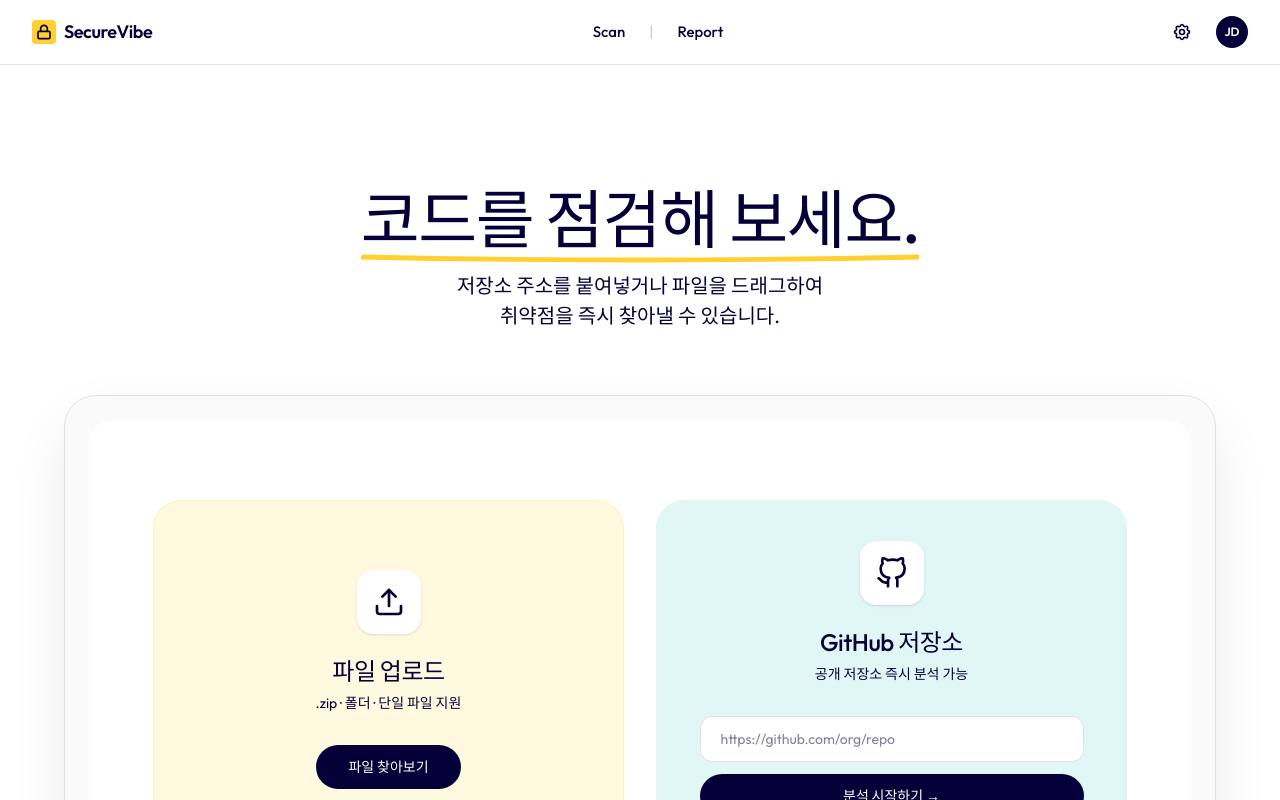
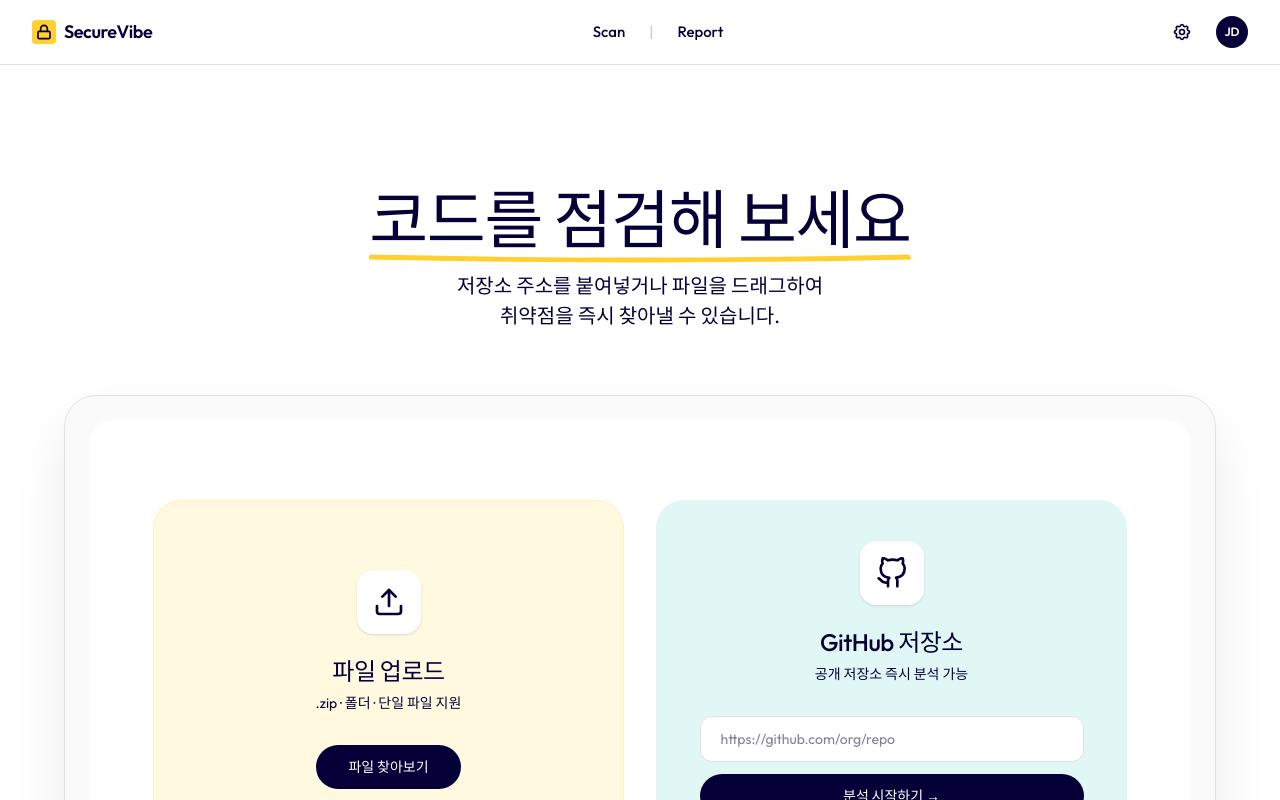
Before and after one commit to dev-somi/week8, a Next.js app: page / in a window 1280 px wide. Shown: the top 800 px of the page. Built offline with nearby package versions, Linux system fonts and the light colour scheme.

Commit message:
design: 디자인 수정

```diff
--- a/app/page.tsx
+++ b/app/page.tsx
@@ -39,7 +39,7 @@
         <section className="py-[120px] px-8 overflow-hidden bg-white">
           <div className="max-w-[1280px] mx-auto text-center">
             <h2 className="text-[48px] md:text-[64px] font-medium leading-[1.1] mb-4 text-miro-blue tracking-tight relative inline-block">
-              코드를 점검해 보세요.
+              코드를 점검해 보세요
               <svg className="absolute -bottom-2 left-0 w-full h-3 text-miro-yellow" viewBox="0 0 100 10" preserveAspectRatio="none">
                 <path d="M0 5 Q 50 10 100 5" stroke="currentColor" strokeWidth="4" fill="none" />
               </svg>
```
